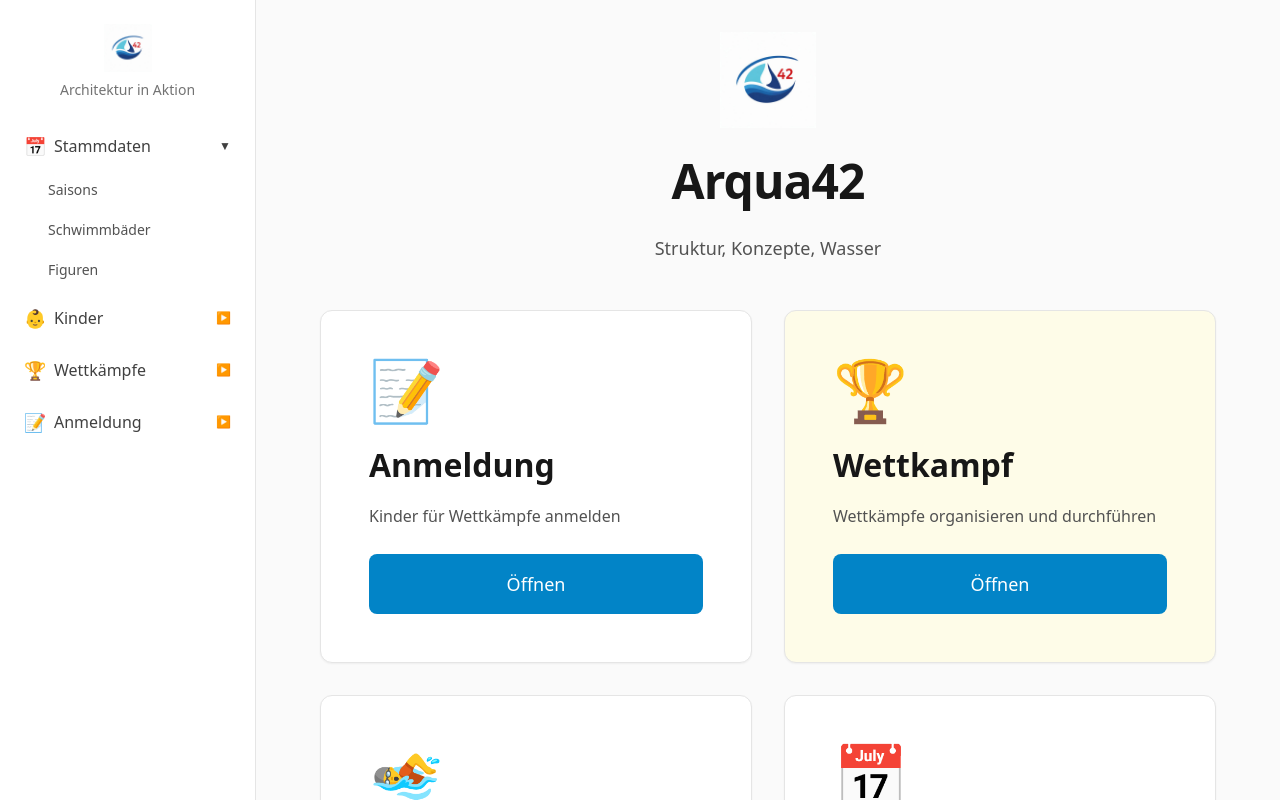
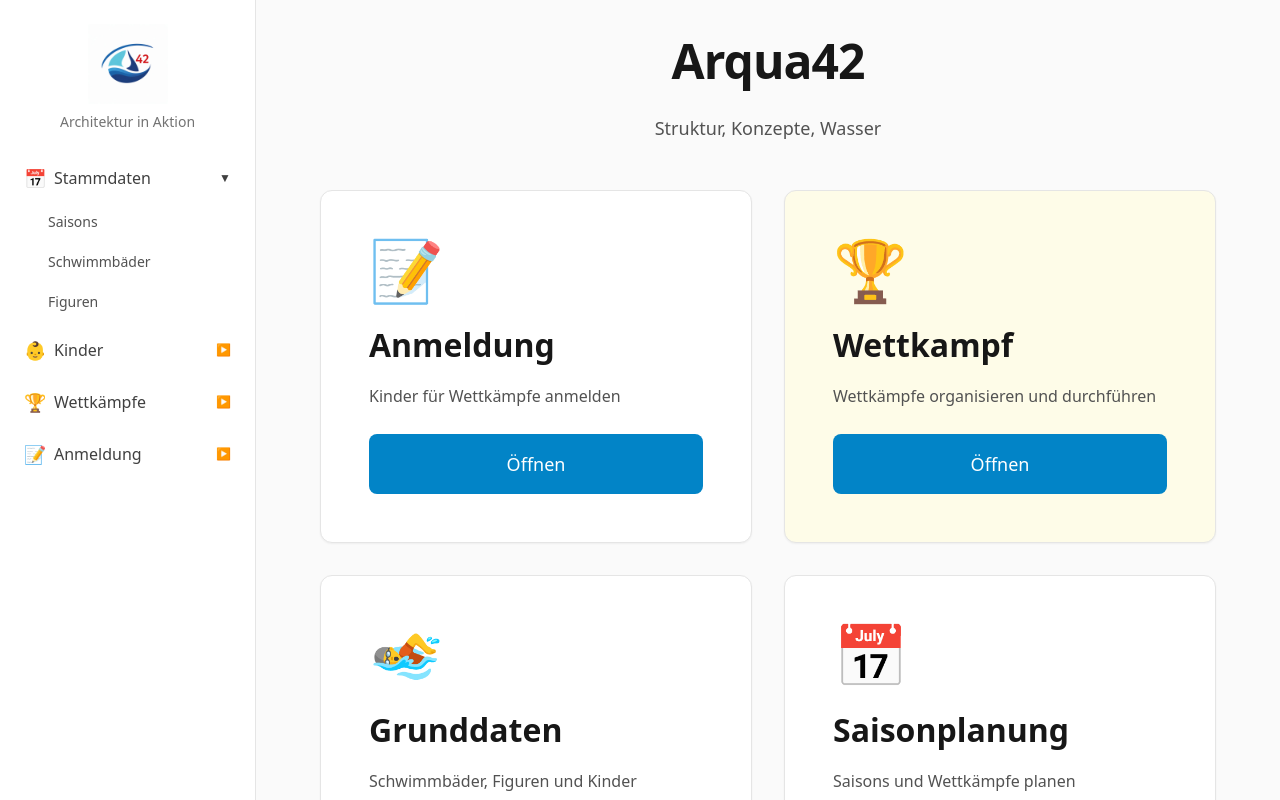
Before and after one commit to gernotstarke/aquarius, a React (Vite) app in the folder frontend/: page / in a window 1280 px wide. Shown: the top 800 px of the page. Built offline with nearby package versions, Linux system fonts and the light colour scheme.

Commit message:
style(ui): remove redundant logo from home page and enlarge sidebar logo

```diff
--- a/frontend/src/components/Sidebar.tsx
+++ b/frontend/src/components/Sidebar.tsx
@@ -76,7 +76,7 @@ const Sidebar: React.FC = () => {
     <aside className="w-64 bg-white border-r border-neutral-200 min-h-screen flex-shrink-0">
       <div className="p-6 text-center">
         <Link to="/" className="block">
-          <img src="/aquarius-logo.png" alt="Arqua42" className="h-12 mx-auto mb-2" />
+          <img src="/aquarius-logo.png" alt="Arqua42" className="h-20 mx-auto mb-2" />
           <p className="text-sm text-neutral-500 font-medium">Architektur in Aktion</p>
         </Link>
       </div>
--- a/frontend/src/pages/Home.tsx
+++ b/frontend/src/pages/Home.tsx
@@ -41,11 +41,6 @@ const Home: React.FC = () => {
       <div className="flex-1 space-y-12 pb-16">
         {/* Logo and Title */}
         <div className="text-center space-y-6">
-          <img
-            src="/aquarius-logo.png"
-            alt="Aquarius Logo"
-            className="h-24 mx-auto"
-          />
           <h1 className="text-display font-bold text-neutral-900">
             Arqua42
           </h1>
```
